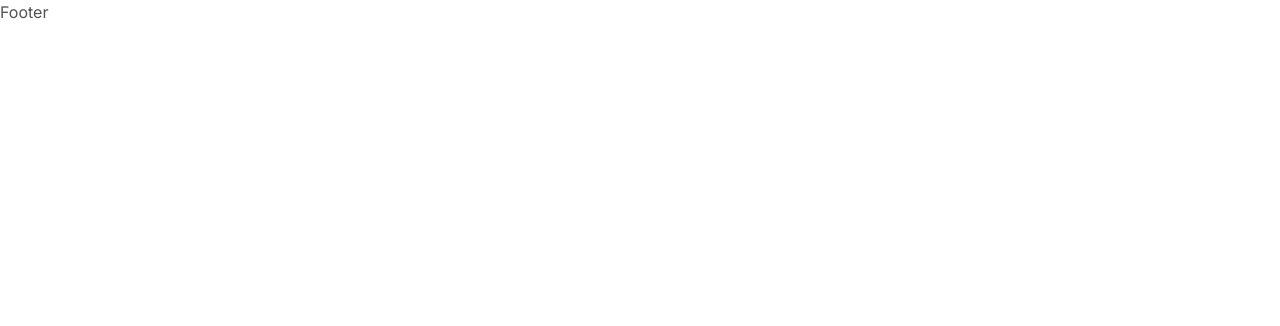
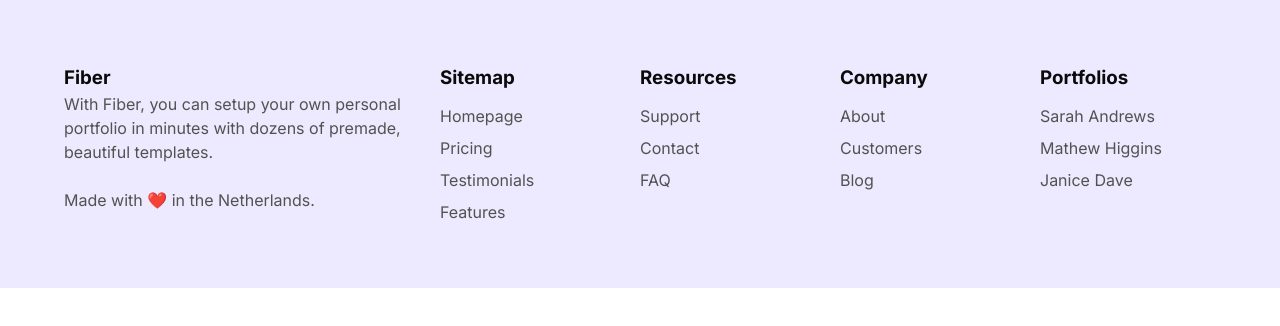
Before and after one commit to mjamecny/fiber-landing-page, a React (Vite) app: page / in a window 1280 px wide. Shown: the top 326 px of the page. Built offline with nearby package versions, Linux system fonts and the light colour scheme.

Commit message:
add styles for Footer

```diff
--- a/src/Footer.jsx
+++ b/src/Footer.jsx
@@ -1,3 +1,120 @@
+import styled from "styled-components"
+
+const StyledFooter = styled.footer`
+  background-color: var(--color-violet-200);
+`
+
+const Container = styled.div`
+  display: grid;
+  grid-template-columns: 1fr;
+  gap: 2.4rem;
+  max-width: 120rem;
+  margin: 0 auto;
+  padding: 6.4rem 2.4rem;
+
+  @media (min-width: 768px) {
+    grid-template-columns: 2fr repeat(4, 1fr);
+  }
+`
+
+const Heading = styled.h3`
+  color: var(--color-neutral-950);
+`
+
+const Content = styled.p``
+
+const Nav = styled.nav`
+  display: flex;
+  flex-direction: column;
+  gap: 1.2rem;
+`
+
+const NavList = styled.ul`
+  display: flex;
+  flex-direction: column;
+  gap: 0.8rem;
+`
+
+const NavItem = styled.li``
+
+const NavLink = styled.a`
+  color: var(--color-neutral-600);
+`
+
 export default function Footer() {
-  return <div>Footer</div>
+  return (
+    <StyledFooter>
+      <Container>
+        <div>
+          <Heading>Fiber</Heading>
+          <Content>
+            With Fiber, you can setup your own personal portfolio in minutes
+            with dozens of premade, beautiful templates.
+            <br />
+            <br />
+            Made with ❤️ in the Netherlands.
+          </Content>
+        </div>
+        <Nav>
+          <Heading>Sitemap</Heading>
+          <NavList>
+            <NavItem>
+              <NavLink href="#">Homepage</NavLink>
+            </NavItem>
+            <NavItem>
+              <NavLink href="#">Pricing</NavLink>
+            </NavItem>
+            <NavItem>
+              <NavLink href="#">Testimonials</NavLink>
+            </NavItem>
+            <NavItem>
+              <NavLink href="#">Features</NavLink>
+            </NavItem>
+          </NavList>
+        </Nav>
+        <Nav>
+          <Heading>Resources</Heading>
+          <NavList>
+            <NavItem>
+              <NavLink href="#">Support</NavLink>
+            </NavItem>
+            <NavItem>
+              <NavLink href="#">Contact</NavLink>
+            </NavItem>
+            <NavItem>
+              <NavLink href="#">FAQ</NavLink>
+            </NavItem>
+          </NavList>
+        </Nav>
+        <Nav>
+          <Heading>Company</Heading>
+          <NavList>
+            <NavItem>
+              <NavLink href="#">About</NavLink>
+            </NavItem>
+            <NavItem>
+              <NavLink href="#">Customers</NavLink>
+            </NavItem>
+            <NavItem>
+              <NavLink href="#">Blog</NavLink>
+            </NavItem>
+          </NavList>
+        </Nav>
+        <Nav>
+          <Heading>Portfolios</Heading>
+          <NavList>
+            <NavItem>
+              <NavLink href="#">Sarah Andrews</NavLink>
+            </NavItem>
+            <NavItem>
+              <NavLink href="#">Mathew Higgins</NavLink>
+            </NavItem>
+            <NavItem>
+              <NavLink href="#">Janice Dave</NavLink>
+            </NavItem>
+          </NavList>
+        </Nav>
+      </Container>
+    </StyledFooter>
+  )
 }
--- a/src/styles/GlobalStyles.js
+++ b/src/styles/GlobalStyles.js
@@ -4,6 +4,7 @@ const GlobalStyles = createGlobalStyle`
 :root {
   --color-indigo-50:#eef2ff;
   --color-indigo-700:#4338ca;
+  --color-violet-200:#ede9fe;
   --color-violet-300:#c4b5fd;
   --color-neutral-600:#525252;
   --color-neutral-950:#0a0a0a;
```
